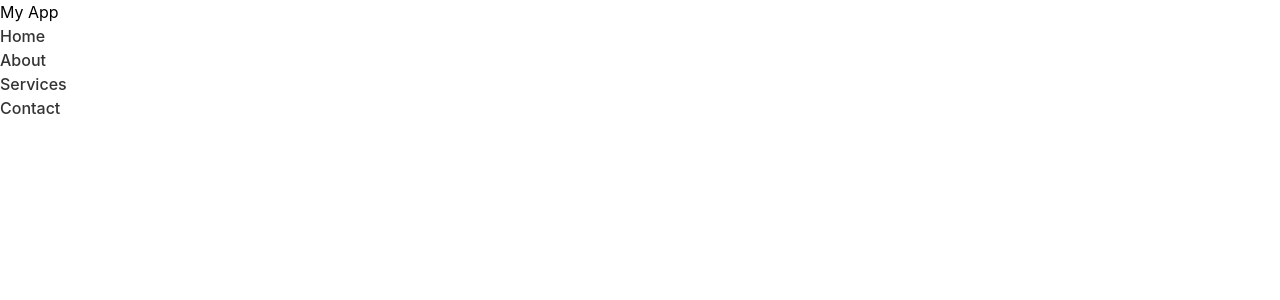
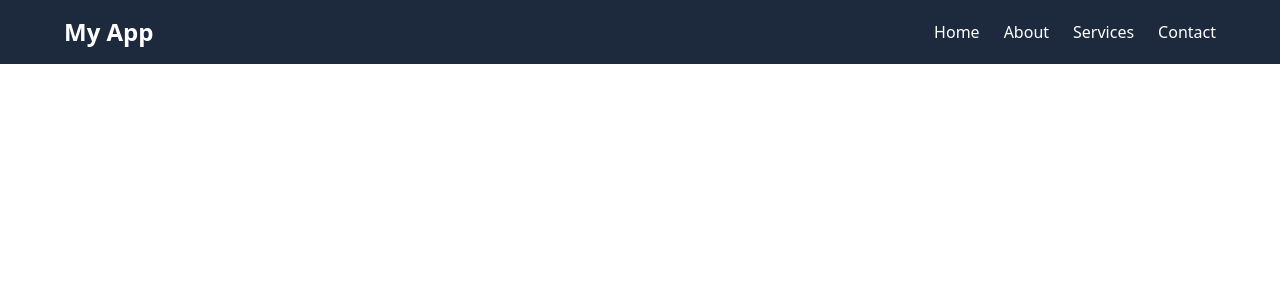
Before and after one commit to My-kull/WebProject, a React (Vite) app in the folder WebProject/: page / in a window 1280 px wide. Shown: the top 300 px of the page. Built offline with nearby package versions, Linux system fonts and the light colour scheme.

Commit message:
Added Tailwind to the header component

```diff
--- a/WebProject/src/App.css
+++ b/WebProject/src/App.css
@@ -1,37 +1,4 @@
 @import "tailwindcss";
-
-/* Reset and base styles */
-* {
-  margin: 0;
-  padding: 0;
-  box-sizing: border-box;
-}
-
-html,
-body {
-  height: 100%;
-  font-family: -apple-system, BlinkMacSystemFont, "Segoe UI", "Roboto", "Oxygen",
-    "Ubuntu", "Cantarell", "Fira Sans", "Droid Sans", "Helvetica Neue",
-    sans-serif;
-  -webkit-font-smoothing: antialiased;
-  -moz-osx-font-smoothing: grayscale;
-}
-
-#root {
-  height: 100%;
-}
-
-header nav ul li {
-  margin: 0;
-}
-
-header nav ul li a {
-  text-decoration: none;
-  color: #333;
-  font-weight: 500;
-  transition: color 0.3s ease;
-}
-
-header nav ul li a:hover {
-  color: #007bff;
-}
+@tailwind base;
+@tailwind components;
+@tailwind utilities;
--- a/WebProject/src/components/header.jsx
+++ b/WebProject/src/components/header.jsx
@@ -2,24 +2,44 @@ import React from "react";
 
 const Header = () => {
   return (
-    <header>
-      <h1>My App</h1>
+    <header className="bg-slate-800 text-white px-6 py-4">
+      <div className="max-w-6xl mx-auto flex items-center justify-between">
+        <h1 className="text-2xl font-bold">My App</h1>
+
         <nav>
-        <ul>
+          <ul className="flex gap-6">
             <li>
-            <a href="/">Home</a>
+              <a href="/" className="hover:text-slate-300 transition-colors">
+                Home
+              </a>
             </li>
             <li>
-            <a href="/about">About</a>
+              <a
+                href="/about"
+                className="hover:text-slate-300 transition-colors"
+              >
+                About
+              </a>
             </li>
             <li>
-            <a href="/services">Services</a>
+              <a
+                href="/services"
+                className="hover:text-slate-300 transition-colors"
+              >
+                Services
+              </a>
             </li>
             <li>
-            <a href="/contact">Contact</a>
+              <a
+                href="/contact"
+                className="hover:text-slate-300 transition-colors"
+              >
+                Contact
+              </a>
             </li>
           </ul>
         </nav>
+      </div>
     </header>
   );
 };
```
Lines whose indentation alone changed are shown as unchanged.
